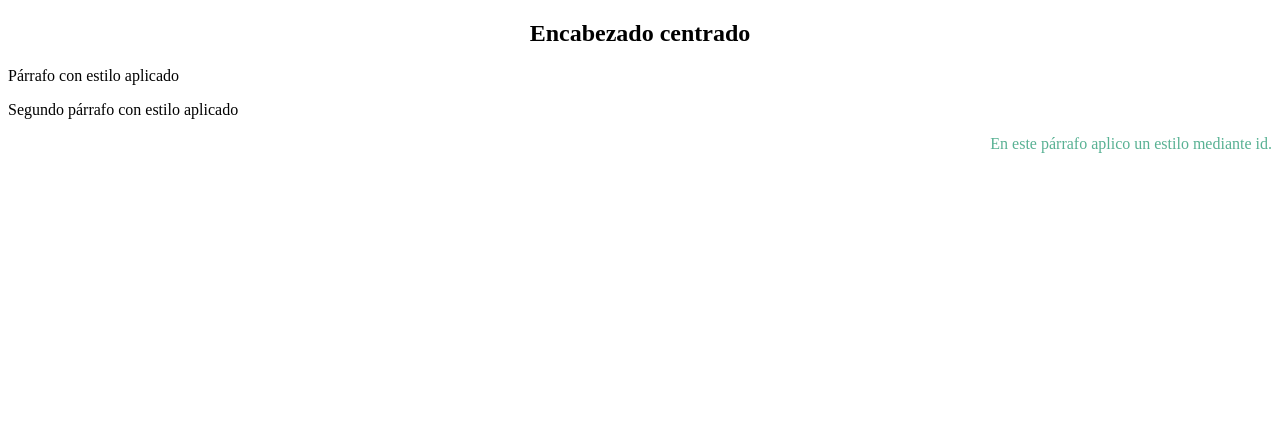
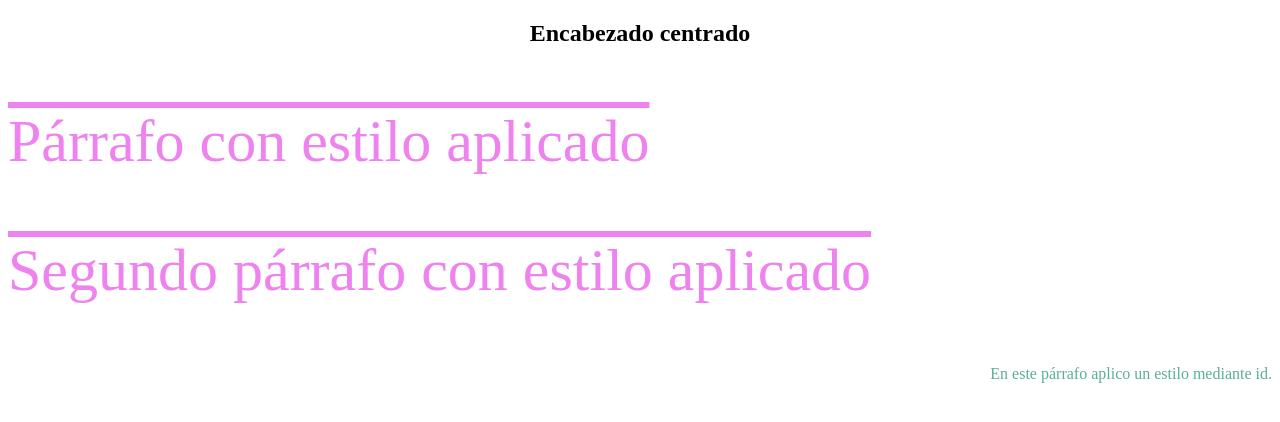
Before and after one commit to silviavarela96/Lenguaje-Marca, a plain HTML site: page ejercicios css/ejercicio2.html in a window 1280 px wide. Drawn offline with Linux system fonts and the light colour scheme.

Commit message:
ejercicio 2 css sin fallo

```diff
--- a/ejercicios css/ejercicio2.css
+++ b/ejercicios css/ejercicio2.css
@@ -2,7 +2,7 @@ h2 {
     text-align: center;
 }
 
-parrafo {
+.parrafo {
     font-size: 60px;
     color: violet;
     text-decoration: overline;
```
Also changed, not shown: ejercicios css/ejercicio2.html (+1 -1 lines).
